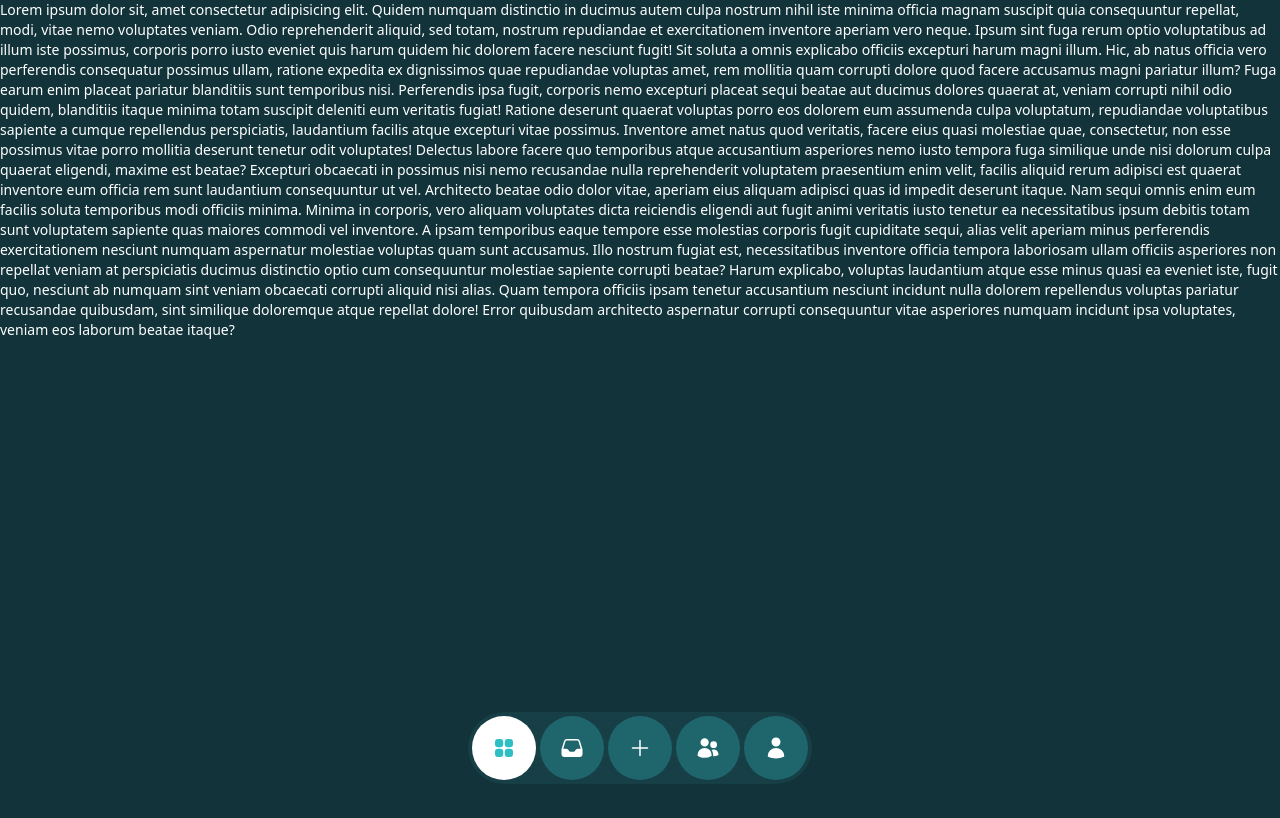
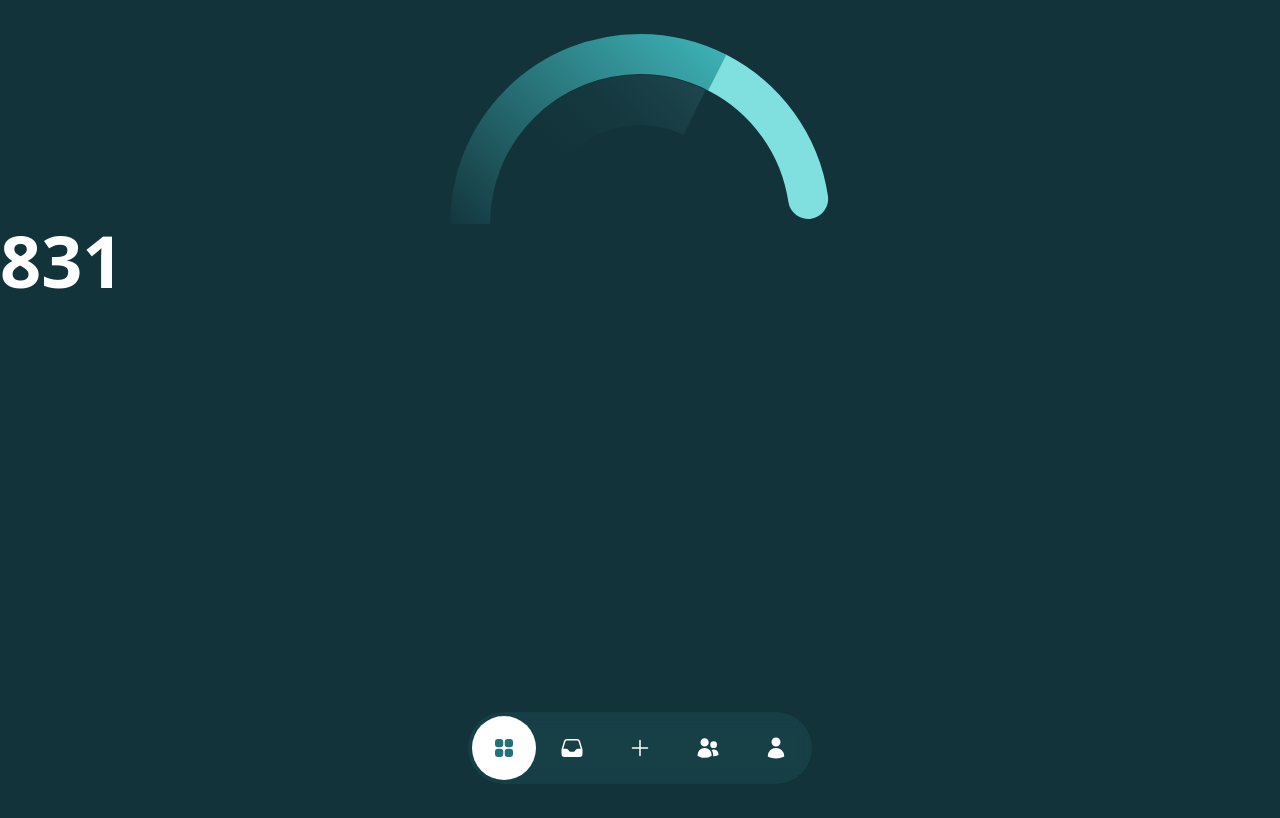
Before and after one commit to idnops/karels_ui, a Vue app: page / in a window 1280 px wide. Shown: the top 818 px of the page. Built offline with nearby package versions, Linux system fonts and the light colour scheme.

Commit message:
scoremeter setup

```diff
--- a/src/components/NavigationItem.vue
+++ b/src/components/NavigationItem.vue
@@ -1,7 +1,7 @@
 <template>
   <RouterLink :to="props.to">
     <div
-      class="rounded-full bg-karels-500/30 text-white size-16 flex items-center justify-center"
+      class="rounded-full text-white size-16 flex items-center justify-center"
     >
       <slot />
     </div>
@@ -17,6 +17,6 @@ const props = defineProps<{
 <style scoped>
 .router-link-active > div {
   @apply bg-white;
-  @apply text-karels-500;
+  @apply text-karels-700;
 }
 </style>
--- a/src/components/TheNavigation.vue
+++ b/src/components/TheNavigation.vue
@@ -5,7 +5,7 @@
     ref="navigation"
   >
     <div
-      class="backdrop-blur-md bg-karels-800/30 rounded-full flex items-center p-1 gap-1 text-xl font-semibold uppercase"
+      class="backdrop-blur bg-karels-800/30 rounded-full flex items-center p-1 gap-1 text-xl font-semibold uppercase"
     >
       <NavigationItem v-for="route in routes" :key="route.to" :to="route.to">
         <!-- <BeakerIcon class="size-6" /> -->
--- /dev/null
+++ b/src/components/TheScoreMeter.vue
@@ -0,0 +1,100 @@
+<template>
+  <div class="flex items-center justify-center pt-6">
+    <svg width="400" height="200" xmlns="http://www.w3.org/2000/svg">
+      <defs>
+        <linearGradient x1="0%" y1="100%" id="a">
+          <stop offset="0%" stop-color="#45c8cb" />
+          <stop offset="80%" stop-color="#12333a" />
+        </linearGradient>
+        <linearGradient x1="0%" y1="100%" id="b">
+          <stop offset="0%" stop-color="#234e56" />
+          <stop offset="60%" stop-opacity="0" stop-color="#12333a" />
+        </linearGradient>
+      </defs>
+
+      <circle
+        cx="50%"
+        cy="0"
+        :r="radius"
+        :stroke-width="strokeWidth"
+        stroke-linecap="round"
+        fill="none"
+        :stroke-dasharray="targetStroke"
+        :stroke-dashoffset="targetOffset"
+        style="transform: rotate(180deg); transform-origin: center"
+        class="transition-all duration-500 stroke-karels-300"
+      />
+      <circle
+        cx="50%"
+        cy="0"
+        :r="radius"
+        stroke="url(#a)"
+        :stroke-width="strokeWidth"
+        fill="none"
+        :stroke-dasharray="scoreStroke"
+        style="transform: rotate(180deg); transform-origin: center"
+        class="transition-all duration-500"
+      />
+
+      <circle
+        cx="50%"
+        cy="0"
+        :r="radius - 46"
+        stroke="url(#b)"
+        :stroke-width="50"
+        fill="none"
+        :stroke-dasharray="scoreStroke2"
+        style="transform: rotate(180deg); transform-origin: center"
+        class="transition-all duration-700"
+      />
+    </svg>
+  </div>
+</template>
+
+<script setup lang="ts">
+import { computed, onMounted, ref } from "vue";
+
+onMounted(() => {
+  setTimeout(() => {
+    value.value = 65;
+  }, 500);
+});
+
+const radius = ref(170);
+const target = ref(100);
+const value = ref(10);
+
+const strokeWidth = ref(40);
+
+const primaryC = computed(() => Math.PI * 2 * radius.value);
+const secondaryC = computed(
+  () => Math.PI * 2 * (radius.value - strokeWidth.value - 7)
+);
+
+const targetStroke = computed(() => {
+  return [
+    primaryC.value / 2.1 - (primaryC.value / 2) * (value.value / target.value),
+    primaryC.value - (primaryC.value / 2) * (value.value / target.value),
+  ];
+});
+
+const targetOffset = computed(() => {
+  return (primaryC.value / 2) * (value.value / target.value) * -1;
+});
+
+const scoreStroke = computed(() => {
+  return [
+    (primaryC.value / 2) * (value.value / target.value),
+    primaryC.value - (primaryC.value / 2) * (value.value / target.value),
+  ];
+});
+
+const scoreStroke2 = computed(() => {
+  return [
+    (secondaryC.value / 2) * (value.value / target.value),
+    secondaryC.value - (secondaryC.value / 2) * (value.value / target.value),
+  ];
+});
+</script>
+
+<style scoped></style>
--- a/src/views/Home.vue
+++ b/src/views/Home.vue
@@ -1,50 +1,12 @@
 <template>
-  <div class="text-white text-sm">
-    Lorem ipsum dolor sit, amet consectetur adipisicing elit. Quidem numquam
-    distinctio in ducimus autem culpa nostrum nihil iste minima officia magnam
-    suscipit quia consequuntur repellat, modi, vitae nemo voluptates veniam.
-    Odio reprehenderit aliquid, sed totam, nostrum repudiandae et exercitationem
-    inventore aperiam vero neque. Ipsum sint fuga rerum optio voluptatibus ad
-    illum iste possimus, corporis porro iusto eveniet quis harum quidem hic
-    dolorem facere nesciunt fugit! Sit soluta a omnis explicabo officiis
-    excepturi harum magni illum. Hic, ab natus officia vero perferendis
-    consequatur possimus ullam, ratione expedita ex dignissimos quae repudiandae
-    voluptas amet, rem mollitia quam corrupti dolore quod facere accusamus magni
-    pariatur illum? Fuga earum enim placeat pariatur blanditiis sunt temporibus
-    nisi. Perferendis ipsa fugit, corporis nemo excepturi placeat sequi beatae
-    aut ducimus dolores quaerat at, veniam corrupti nihil odio quidem,
-    blanditiis itaque minima totam suscipit deleniti eum veritatis fugiat!
-    Ratione deserunt quaerat voluptas porro eos dolorem eum assumenda culpa
-    voluptatum, repudiandae voluptatibus sapiente a cumque repellendus
-    perspiciatis, laudantium facilis atque excepturi vitae possimus. Inventore
-    amet natus quod veritatis, facere eius quasi molestiae quae, consectetur,
-    non esse possimus vitae porro mollitia deserunt tenetur odit voluptates!
-    Delectus labore facere quo temporibus atque accusantium asperiores nemo
-    iusto tempora fuga similique unde nisi dolorum culpa quaerat eligendi,
-    maxime est beatae? Excepturi obcaecati in possimus nisi nemo recusandae
-    nulla reprehenderit voluptatem praesentium enim velit, facilis aliquid rerum
-    adipisci est quaerat inventore eum officia rem sunt laudantium consequuntur
-    ut vel. Architecto beatae odio dolor vitae, aperiam eius aliquam adipisci
-    quas id impedit deserunt itaque. Nam sequi omnis enim eum facilis soluta
-    temporibus modi officiis minima. Minima in corporis, vero aliquam voluptates
-    dicta reiciendis eligendi aut fugit animi veritatis iusto tenetur ea
-    necessitatibus ipsum debitis totam sunt voluptatem sapiente quas maiores
-    commodi vel inventore. A ipsam temporibus eaque tempore esse molestias
-    corporis fugit cupiditate sequi, alias velit aperiam minus perferendis
-    exercitationem nesciunt numquam aspernatur molestiae voluptas quam sunt
-    accusamus. Illo nostrum fugiat est, necessitatibus inventore officia tempora
-    laboriosam ullam officiis asperiores non repellat veniam at perspiciatis
-    ducimus distinctio optio cum consequuntur molestiae sapiente corrupti
-    beatae? Harum explicabo, voluptas laudantium atque esse minus quasi ea
-    eveniet iste, fugit quo, nesciunt ab numquam sint veniam obcaecati corrupti
-    aliquid nisi alias. Quam tempora officiis ipsam tenetur accusantium nesciunt
-    incidunt nulla dolorem repellendus voluptas pariatur recusandae quibusdam,
-    sint similique doloremque atque repellat dolore! Error quibusdam architecto
-    aspernatur corrupti consequuntur vitae asperiores numquam incidunt ipsa
-    voluptates, veniam eos laborum beatae itaque?
+  <div>
+    <TheScoreMeter />
+    <h1 class="text-7xl font-bold text-white">831</h1>
   </div>
 </template>
 
-<script setup lang="ts"></script>
+<script setup lang="ts">
+import TheScoreMeter from "../components/TheScoreMeter.vue";
+</script>
 
 <style scoped></style>
```
